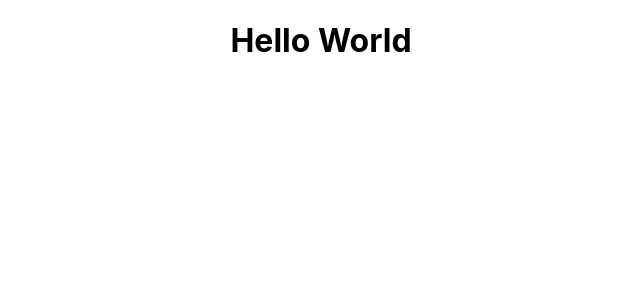
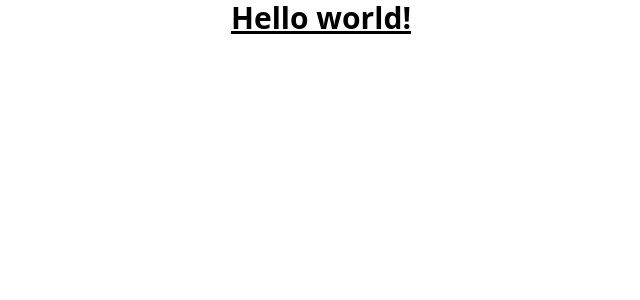
Before and after one commit to investpad/investpad-website, a React (Create React App) app: page / in a window 1280 px wide. Shown: the top 300 px of the page, without its empty margins (319-959 px from the left). Built offline with nearby package versions, Linux system fonts and the light colour scheme.

Commit message:
config tailwindcss

```diff
--- a/package.json
+++ b/package.json
@@ -35,5 +35,10 @@
       "last 1 firefox version",
       "last 1 safari version"
     ]
+  },
+  "devDependencies": {
+    "autoprefixer": "^10.4.2",
+    "postcss": "^8.4.5",
+    "tailwindcss": "^3.0.15"
   }
 }
--- /dev/null
+++ b/postcss.config.js
@@ -0,0 +1,6 @@
+module.exports = {
+  plugins: {
+    tailwindcss: {},
+    autoprefixer: {},
+  },
+}
--- a/src/App.js
+++ b/src/App.js
@@ -1,9 +1,9 @@
-import './App.css';
+import "./App.css";
 
 function App() {
   return (
     <div className="App">
-      <h1>Hello World</h1>
+      <h1 className="text-3xl font-bold underline">Hello world!</h1>
     </div>
   );
 }
--- a/src/index.css
+++ b/src/index.css
@@ -1,13 +1,3 @@
-body {
-  margin: 0;
-  font-family: -apple-system, BlinkMacSystemFont, 'Segoe UI', 'Roboto', 'Oxygen',
-    'Ubuntu', 'Cantarell', 'Fira Sans', 'Droid Sans', 'Helvetica Neue',
-    sans-serif;
-  -webkit-font-smoothing: antialiased;
-  -moz-osx-font-smoothing: grayscale;
-}
-
-code {
-  font-family: source-code-pro, Menlo, Monaco, Consolas, 'Courier New',
-    monospace;
-}
+@tailwind base;
+@tailwind components;
+@tailwind utilities;
--- /dev/null
+++ b/tailwind.config.js
@@ -0,0 +1,9 @@
+module.exports = {
+  content: [
+    "./src/**/*.{js,jsx,ts,tsx}",
+  ],
+  theme: {
+    extend: {},
+  },
+  plugins: [],
+}
```
Also changed, not shown: 1 other file (tests, documents, lock files or other folders).
